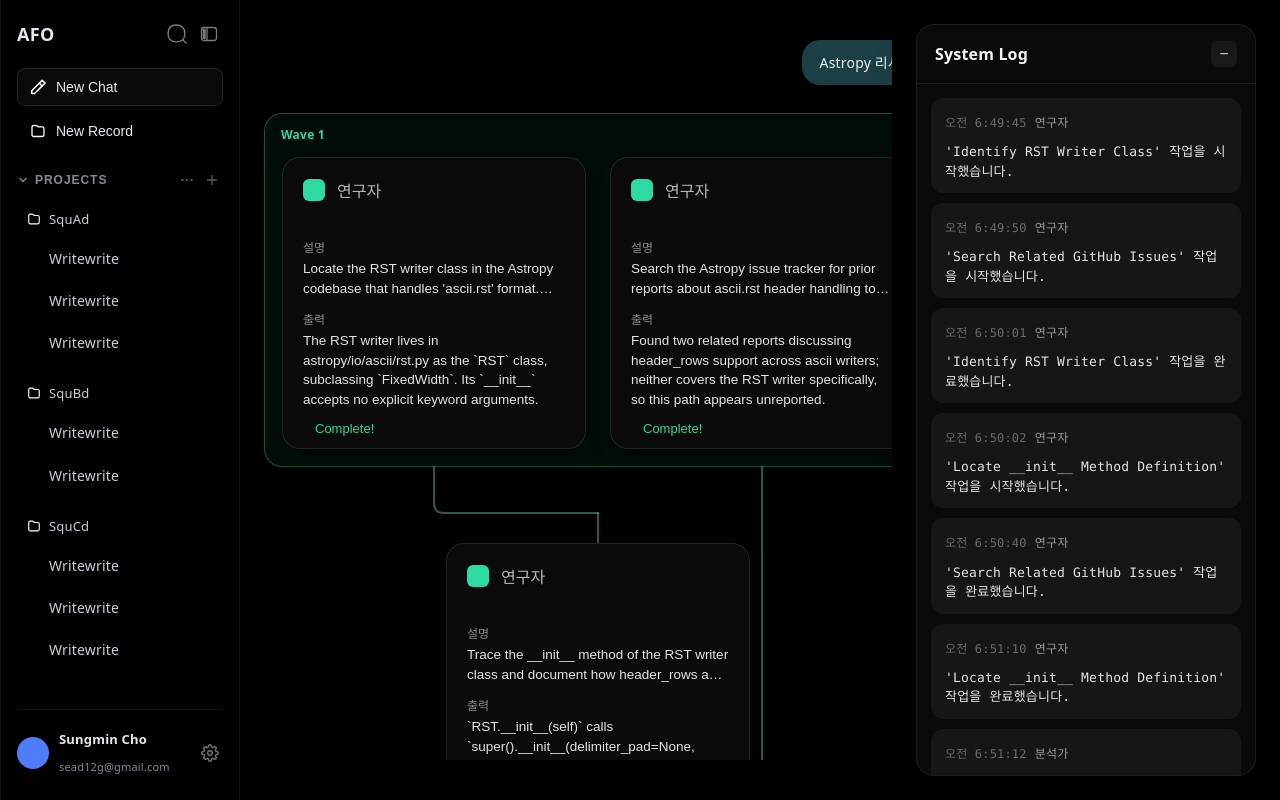
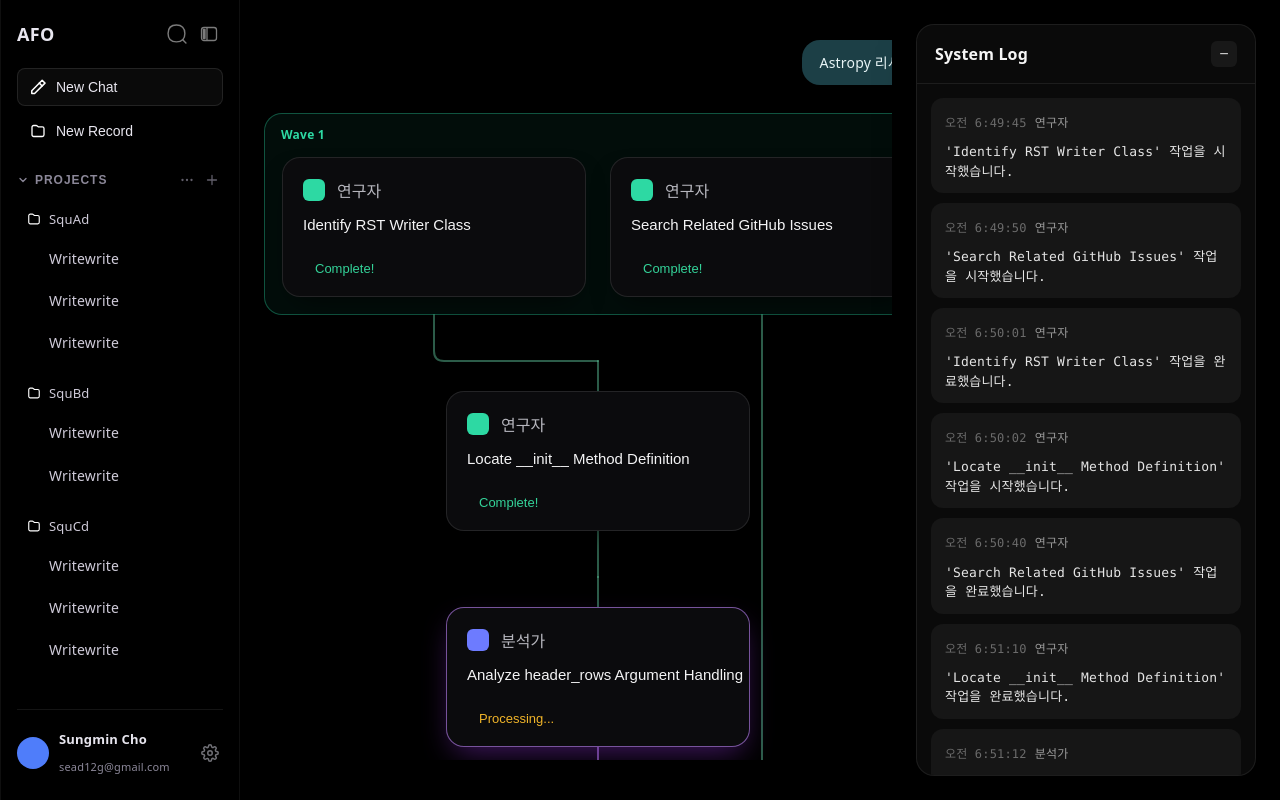
Before and after one commit to bean-noodles/afo-client, a React (Vite) app: page / in a window 1280 px wide. Built offline with nearby package versions, Linux system fonts and the light colour scheme.

Commit message:
feat: 노드 접힌채로 유지

```diff
--- a/src/components/TaskGraph.tsx
+++ b/src/components/TaskGraph.tsx
@@ -1,4 +1,4 @@
-import { useMemo } from "react";
+import { useMemo, useState } from "react";
 import type { Task, TaskStatus } from "../data/tasks";
 
 interface TaskGraphProps {
@@ -10,6 +10,7 @@ interface TaskGraphProps {
 const COLUMN_WIDTH = 328;
 const NODE_WIDTH = 304;
 const NODE_HEIGHT = 292;
+const COLLAPSED_NODE_HEIGHT = 140;
 const V_GAP = 76;
 const WAVE_PAD = 18;
 const WAVE_LABEL_H = 26;
@@ -44,6 +45,7 @@ const WAVE_TINTS = [
 interface PositionedTask extends Task {
   x: number;
   y: number;
+  height: number;
   rowIndex: number;
 }
 
@@ -56,9 +58,10 @@ interface WaveBox {
   tint: (typeof WAVE_TINTS)[number];
 }
 
-function layout(tasks: Task[]) {
+function layout(tasks: Task[], collapsedIds: Set<string>) {
   const byId = new Map(tasks.map((t) => [t.id, t]));
   const depthCache = new Map<string, number>();
+  const heightOf = (t: Task) => (collapsedIds.has(t.id) ? COLLAPSED_NODE_HEIGHT : NODE_HEIGHT);
 
   function depthOf(id: string): number {
     if (depthCache.has(id)) return depthCache.get(id)!;
@@ -80,7 +83,7 @@ function layout(tasks: Task[]) {
   const width = contentWidth + WAVE_PAD * 2;
   const centerX = width / 2;
 
-  const positions = new Map<string, { x: number; y: number }>();
+  const positions = new Map<string, { x: number; y: number; height: number }>();
   const waves: WaveBox[] = [];
   let cursorY = 0;
 
@@ -89,9 +92,10 @@ function layout(tasks: Task[]) {
     const rowWidth = row.length * COLUMN_WIDTH - (COLUMN_WIDTH - NODE_WIDTH);
     const startX = centerX - rowWidth / 2;
     const nodeY = cursorY + (isWave ? WAVE_PAD + WAVE_LABEL_H : 0);
+    const rowHeight = Math.max(...row.map(heightOf));
 
     row.forEach((t, colIndex) => {
-      positions.set(t.id, { x: startX + colIndex * COLUMN_WIDTH, y: nodeY });
+      positions.set(t.id, { x: startX + colIndex * COLUMN_WIDTH, y: nodeY, height: heightOf(t) });
     });
 
     if (isWave) {
@@ -100,12 +104,12 @@ function layout(tasks: Task[]) {
         x: startX - WAVE_PAD,
         y: cursorY,
         width: rowWidth + WAVE_PAD * 2,
-        height: WAVE_LABEL_H + WAVE_PAD * 2 + NODE_HEIGHT,
+        height: WAVE_LABEL_H + WAVE_PAD * 2 + rowHeight,
         tint: WAVE_TINTS[rowIndex % WAVE_TINTS.length],
       });
     }
 
-    cursorY = nodeY + NODE_HEIGHT + (isWave ? WAVE_PAD : 0) + V_GAP;
+    cursorY = nodeY + rowHeight + (isWave ? WAVE_PAD : 0) + V_GAP;
   });
 
   const nodes: PositionedTask[] = tasks.map((t) => {
@@ -133,18 +137,33 @@ function branchPath(sx: number, sy: number, tx: number, busY: number) {
 }
 
 export function TaskGraph({ tasks, selectedId, onSelect }: TaskGraphProps) {
-  const { nodes, waves, width, height } = useMemo(() => layout(tasks), [tasks]);
+  const [collapsedIds, setCollapsedIds] = useState<Set<string>>(
+    () => new Set(tasks.map((t) => t.id))
+  );
+  const { nodes, waves, width, height } = useMemo(
+    () => layout(tasks, collapsedIds),
+    [tasks, collapsedIds]
+  );
   const nodeById = useMemo(() => new Map(nodes.map((n) => [n.id, n])), [nodes]);
   const waveByRow = useMemo(
     () => new Map(waves.map((w) => [w.waveNumber - 1, w])),
     [waves]
   );
 
+  const toggleCollapsed = (id: string) => {
+    setCollapsedIds((prev) => {
+      const next = new Set(prev);
+      if (next.has(id)) next.delete(id);
+      else next.add(id);
+      return next;
+    });
+  };
+
   /** Outer top/bottom edge of a node, accounting for its wave box. */
   const topOf = (n: PositionedTask) => waveByRow.get(n.rowIndex)?.y ?? n.y;
   const bottomOf = (n: PositionedTask) => {
     const w = waveByRow.get(n.rowIndex);
-    return w ? w.y + w.height : n.y + NODE_HEIGHT;
+    return w ? w.y + w.height : n.y + n.height;
   };
 
   return (
@@ -201,6 +220,7 @@ export function TaskGraph({ tasks, selectedId, onSelect }: TaskGraphProps) {
 
       {nodes.map((n) => {
         const progress = PROGRESS[n.status];
+        const isCollapsed = collapsedIds.has(n.id);
         return (
           <button
             key={n.id}
@@ -208,8 +228,11 @@ export function TaskGraph({ tasks, selectedId, onSelect }: TaskGraphProps) {
             className={`task-node status-${n.status}${
               n.id === selectedId ? " is-selected" : ""
             }`}
-            style={{ left: n.x, top: n.y, width: NODE_WIDTH, height: NODE_HEIGHT }}
-            onClick={() => onSelect(n.id)}
+            style={{ left: n.x, top: n.y, width: NODE_WIDTH, height: n.height }}
+            onClick={() => {
+              onSelect(n.id);
+              toggleCollapsed(n.id);
+            }}
           >
             <div className="task-node__header">
               <span
@@ -223,6 +246,8 @@ export function TaskGraph({ tasks, selectedId, onSelect }: TaskGraphProps) {
 
             <div className="task-node__divider" />
 
+            {!isCollapsed && (
+              <>
                 <div className="task-node__section">
                   <span className="task-node__label">설명</span>
                   <p className="task-node__text task-node__text--desc">{n.description}</p>
@@ -234,6 +259,8 @@ export function TaskGraph({ tasks, selectedId, onSelect }: TaskGraphProps) {
                     {n.output ?? "아직 출력이 없습니다."}
                   </p>
                 </div>
+              </>
+            )}
 
             <div className="task-node__progress-row">
               <div className="task-node__track">
```
Lines whose indentation alone changed are shown as unchanged.
